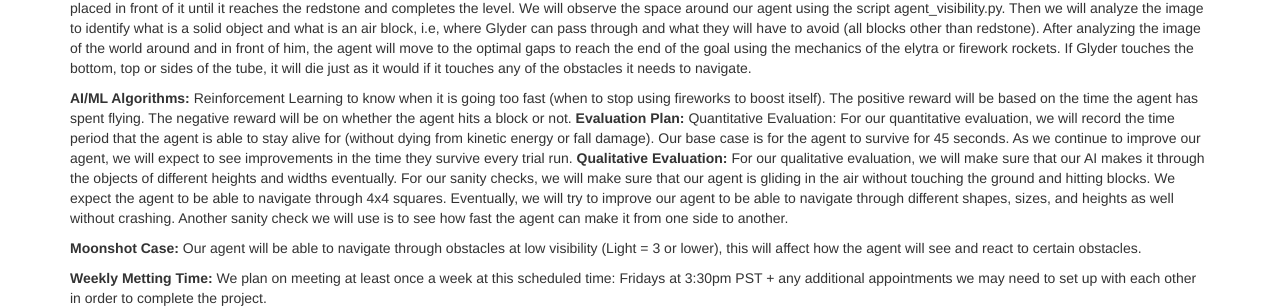
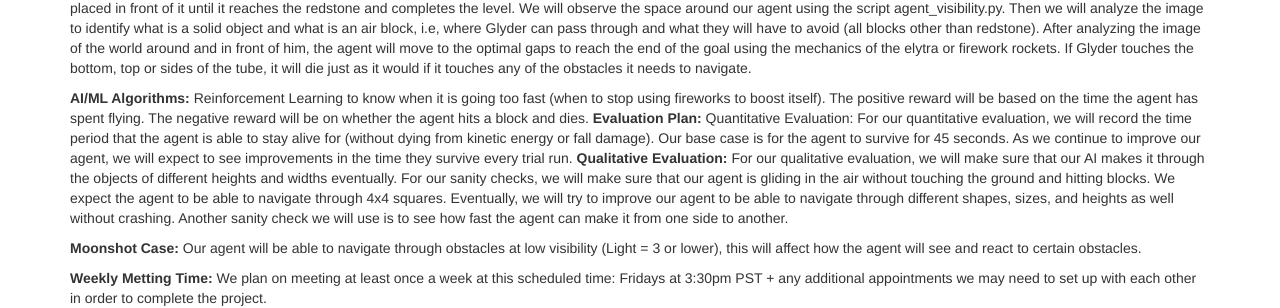
Before and after one commit to Globins/RedstoneEngineer, a Jekyll site: the page built from docs/proposal.md, in a window 1280 px wide. Shown: the part 245-553 px from the top of the page. Built offline with Jekyll 4.4.1, drawn with Linux system fonts in a browser that asks for light colours.

Commit message:
small update to proposal

```diff
--- a/docs/proposal.md
+++ b/docs/proposal.md
@@ -12,7 +12,7 @@ title: Proposal
 
 
 <b> AI/ML Algorithms: </b>
-    Reinforcement Learning to know when it is going too fast (when to stop using fireworks to boost itself). The positive reward will be based on the time the agent has spent flying. The negative reward will be on whether the agent hits a block or not.
+    Reinforcement Learning to know when it is going too fast (when to stop using fireworks to boost itself). The positive reward will be based on the time the agent has spent flying. The negative reward will be on whether the agent hits a block and dies.
 <b> Evaluation Plan: </b>
     Quantitative Evaluation:
 	    For our quantitative evaluation, we will record the time period that the agent is able to stay alive for (without dying from kinetic energy or fall damage). Our base case is for the agent to survive for 45 seconds. As we continue to improve our agent, we will expect to see improvements in the time they survive every trial run.
```
